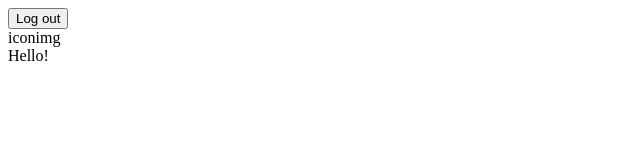
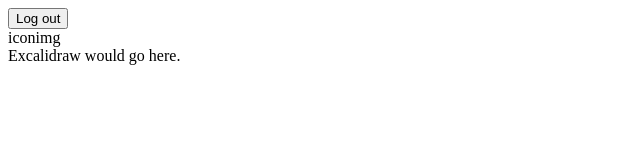
Before and after one commit to carbonsoda/scribbler, a React (Create React App) app in the folder app/: page / in a window 1280 px wide. Shown: the top 160 px of the page, without its empty margins (0-640 px from the left). Built offline with nearby package versions, Linux system fonts and the light colour scheme.

Commit message:
Add drawpanel component to app

```diff
--- a/app/src/App.js
+++ b/app/src/App.js
@@ -1,5 +1,6 @@
 import React from 'react';
 
+import DrawPanel from './components/DrawPanel';
 import Navbar from './components/navbar/Navbar';
 
 export default function App() {
@@ -8,7 +9,9 @@ export default function App() {
       <header>
         <Navbar />
       </header>
-      Hello!
+      <div className="main-page">
+        <DrawPanel />
+      </div>
     </div>
   );
 }
```
